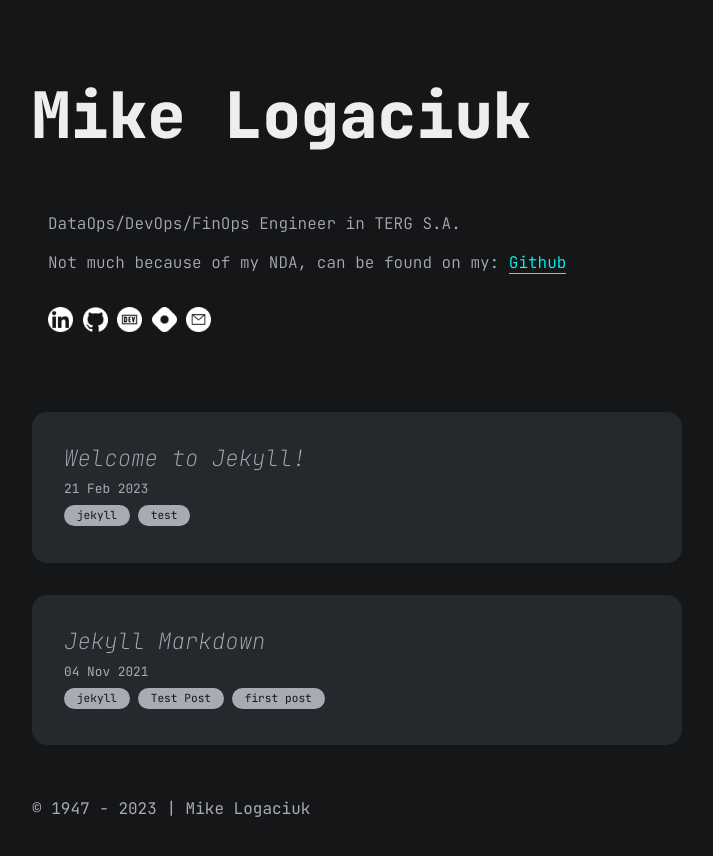
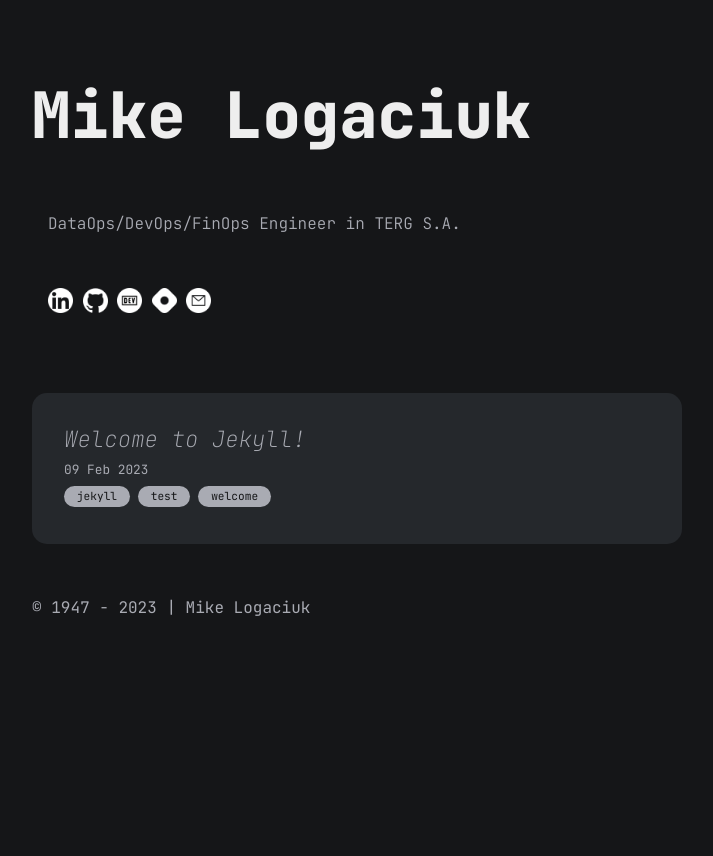
Before and after one commit to mikelogaciuk/mikelogaciuk.github.io, a Jekyll site: the page built from index.md, in a window 1280 px wide. Shown: the top 856 px of the page, without its empty margins (283-996 px from the left). Built offline with Jekyll 4.4.1, drawn with Linux system fonts in a browser that asks for light colours; some of the changed lines change nothing that is shown.

Commit message:
Basic release.

````diff
--- a/_data/author.yml
+++ b/_data/author.yml
@@ -4,9 +4,6 @@
     DataOps/DevOps/FinOps Engineer in TERG S.A.
   </p>
   <br/>
-  <p>
-    Not much because of my NDA, can be found on my: <a href='https://github.com/mikelogaciuk' target='_blank'>Github</a>
-  </p>
   <br>
 "
 email: michal.logaciuk@hotmail.com
--- a/all_collections/_posts/2021-11-04-jekyll-markdown.md
+++ /dev/null
@@ -1,120 +0,0 @@
----
-layout: post
-title: Jekyll Markdown
-date: 2021-11-04
-categories: ["jekyll", "Test Post", "first post"]
----
-
-Text can be **bold**, _italic_, ~~strikethrough~~ or `keyword`
-
-[Link to another page](./another-page.html).
-
-There should be whitespace between paragraphs.
-
-There should be whitespace between paragraphs. We recommend including a README, or a file with information about your project.
-
-#### Image
-
-Images can be clicked to enlarge :)
-
-![Dummy Image 1](https://picsum.photos/1366/768)
-![Dummy Image 2](https://picsum.photos/1200/400)
-
-# Header 1
-
-This is a normal paragraph following a header. GitHub is a code hosting platform for version control and collaboration. It lets you and others work together on projects from anywhere.
-
-## Header 2
-
-> This is a blockquote following a header.
->
-> When something is important enough, you do it even if the odds are not in your favor.
-
-### Header 3
-
-> This is another blockquote following header 3
-
-```js
-// Javascript code with syntax highlighting.
-var fun = function lang(l) {
-  dateformat.i18n = require("./lang/" + l);
-  return true;
-};
-```
-
-```ruby
-# Ruby code with syntax highlighting
-GitHubPages::Dependencies.gems.each do |gem, version|
-  s.add_dependency(gem, "= #{version}")
-end
-```
-
-#### Header 4
-
-- This is an unordered list following a header.
-- This is an unordered list following a header.
-- This is an unordered list following a header.
-
-##### Header 5
-
-1.  This is an ordered list following a header.
-2.  This is an ordered list following a header.
-3.  This is an ordered list following a header.
-
-###### Header 6
-
-| head1        | head two          | three |
-| :----------- | :---------------- | :---- |
-| ok           | good swedish fish | nice  |
-| out of stock | good and plenty   | nice  |
-| ok           | good `oreos`      | hmm   |
-| ok           | good `zoute` drop | yumm  |
-
-### There's a horizontal rule below this.
-
----
-
-### Here is an unordered list:
-
-- Item foo
-- Item bar
-- Item baz
-- Item zip
-
-### And an ordered list:
-
-1.  Item one
-    1.  Item one
-    1.  Item two
-        1.  Item one
-        1.  Item two
-        1.  Item three
-    1.  Item three
-1.  Item four
-1.  Item two
-1.  Item three
-1.  Item four
-
-### And a nested list:
-
-- level 1 item
-  - level 2 item
-  - level 2 item
-    - level 3 item
-    - level 3 item
-- level 1 item
-  - level 2 item
-  - level 2 item
-  - level 2 item
-- level 1 item
-  - level 2 item
-  - level 2 item
-- level 1 item
-
-```
-Long, single-line code blocks should not wrap. They should horizontally scroll if they are too long Long, single-line code blocks should not wrap. They should horizontally scroll if they are too long.
-```
-
-```
-The final element.
-```
--- /dev/null
+++ b/all_collections/_posts/2023-02-09-hello-world.md
@@ -0,0 +1,12 @@
+---
+layout: post
+title:  Welcome to Jekyll!
+date: 2023-02-09
+category: ["jekyll", "test", "welcome"]
+---
+
+# Welcome
+
+**Hello world**, this is my first blog post.
+
+I hope you like it!
--- a/all_collections/_posts/2023-02-21-hello-world.md
+++ /dev/null
@@ -1,11 +0,0 @@
----
-layout: post
-title:  Welcome to Jekyll!
-category: ["jekyll", "test"]
----
-
-# Welcome
-
-**Hello world**, this is my first Jekyll blog post.
-
-I hope you like it!
````
Also changed, not shown: README.md.
